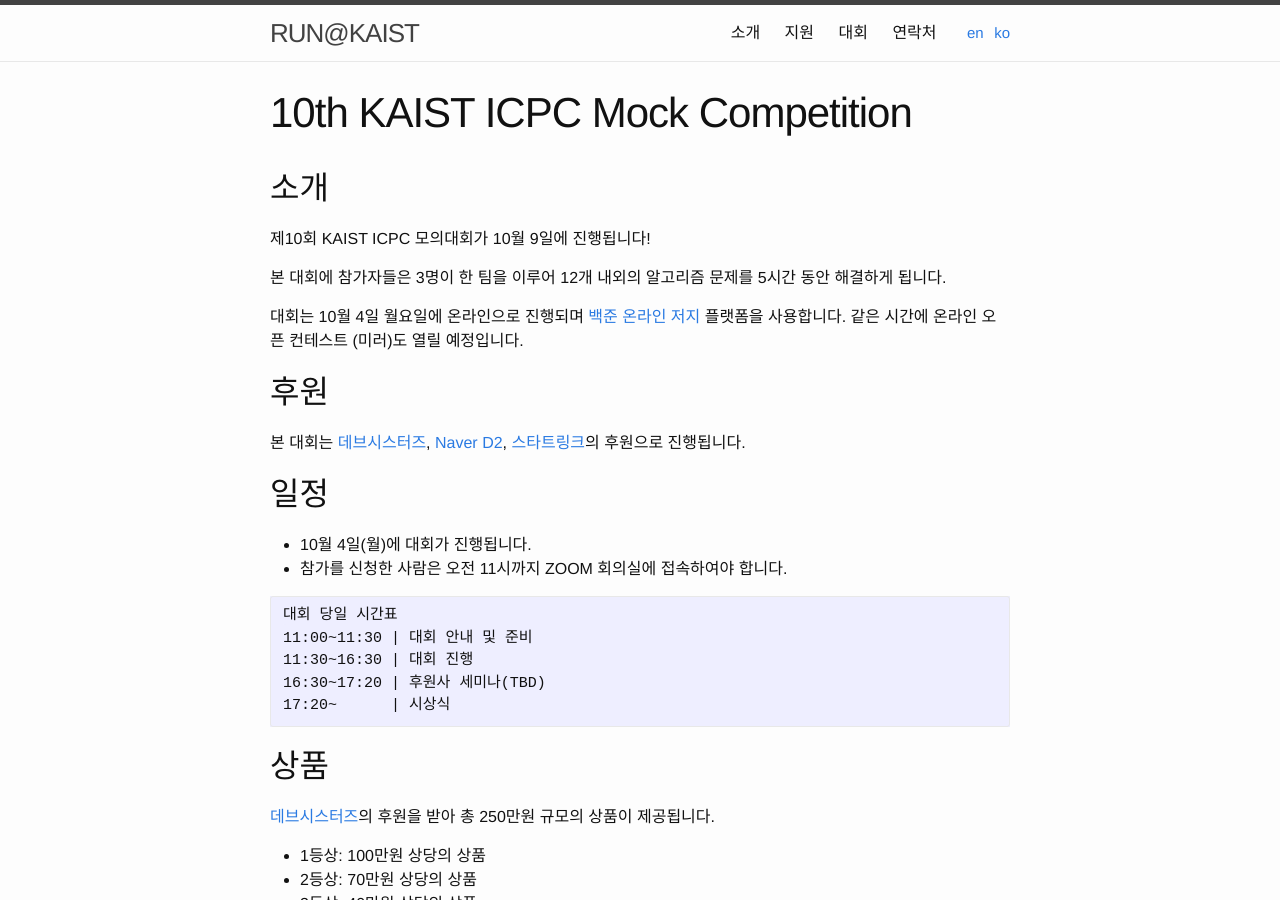
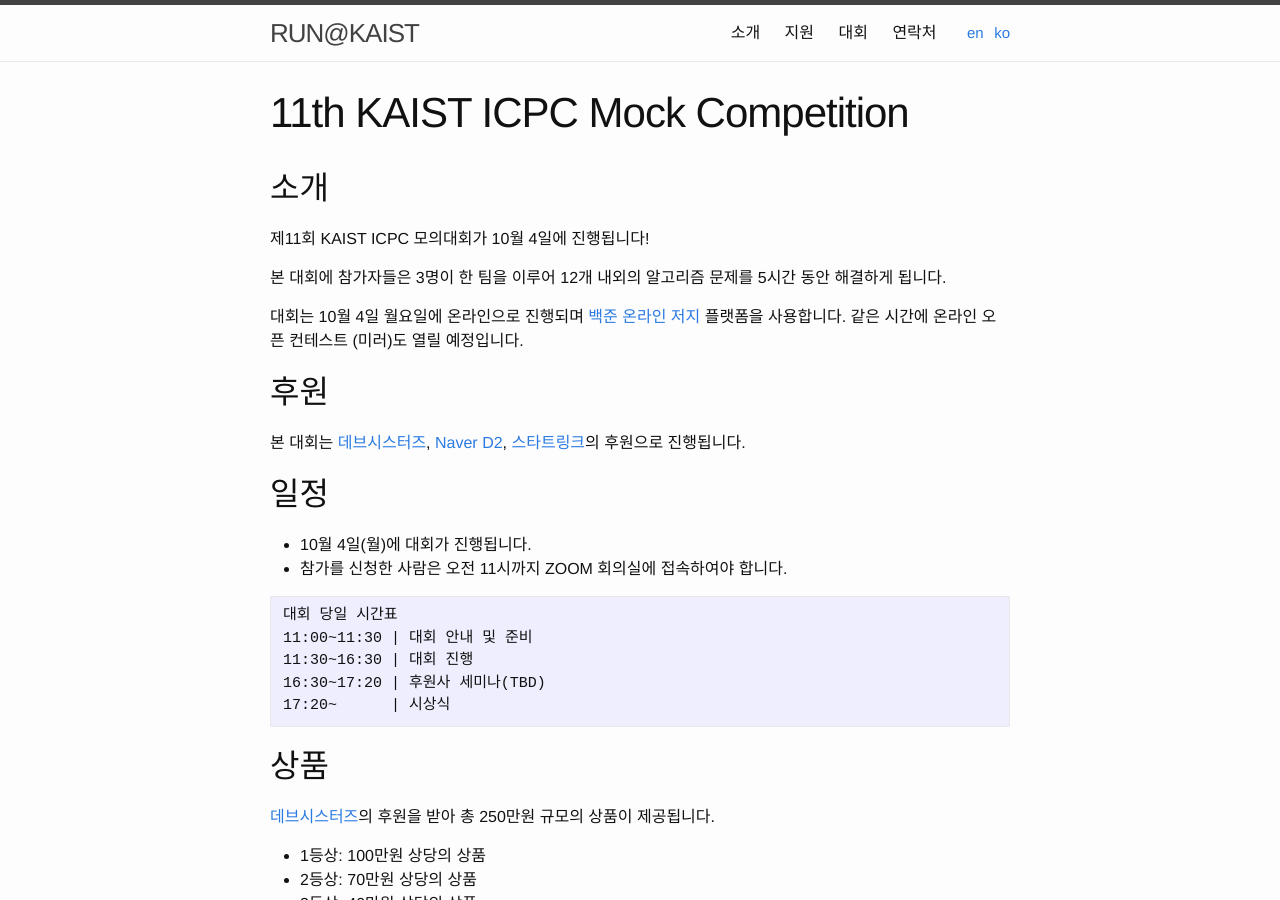
Before and after one commit to RUN-KAIST/kaist.run, a Jekyll site: the page built from contest/2021-fall/ko.md, in a window 1280 px wide and 900 px high. Built offline with Jekyll 4.4.1, drawn with Linux system fonts in a browser that asks for light colours; our own code applies the rules of GitHub Pages for plain Markdown files.

Commit message:
Update ko.md

```diff
--- a/contest/2021-fall/ko.md
+++ b/contest/2021-fall/ko.md
@@ -1,5 +1,5 @@
 ---
-title: 10th KAIST ICPC Mock Competition
+title: 11th KAIST ICPC Mock Competition
 permalink: /ko/contest/2021-fall
 ref: contest-2021-fall
 lang: ko
@@ -7,7 +7,7 @@ lang: ko
 
 ## 소개
 
-제10회 KAIST ICPC 모의대회가 10월 9일에 진행됩니다!
+제11회 KAIST ICPC 모의대회가 10월 4일에 진행됩니다!
 
 본 대회에 참가자들은 3명이 한 팀을 이루어 12개 내외의 알고리즘 문제를 5시간 동안 해결하게 됩니다.
 
```
